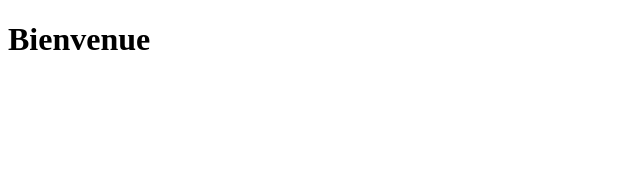
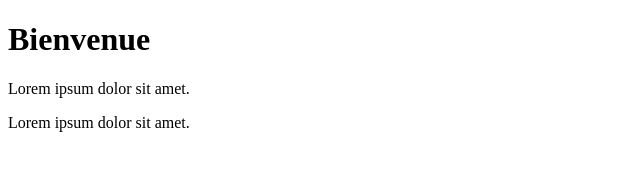
Before and after one commit to Luderik/git-learning, a website: page index.html in a window 1280 px wide. Shown: the whole page, without its empty margins (0-640 px from the left). Drawn offline with Linux system fonts and the light colour scheme.

Commit message:
add text

```diff
--- a/index.html
+++ b/index.html
@@ -7,5 +7,7 @@
 </head>
 <body>
     <h1>Bienvenue</h1>
+    <p>Lorem ipsum dolor sit amet.</p>
+    <p>Lorem ipsum dolor sit amet.</p>
 </body>
 </html>
```
